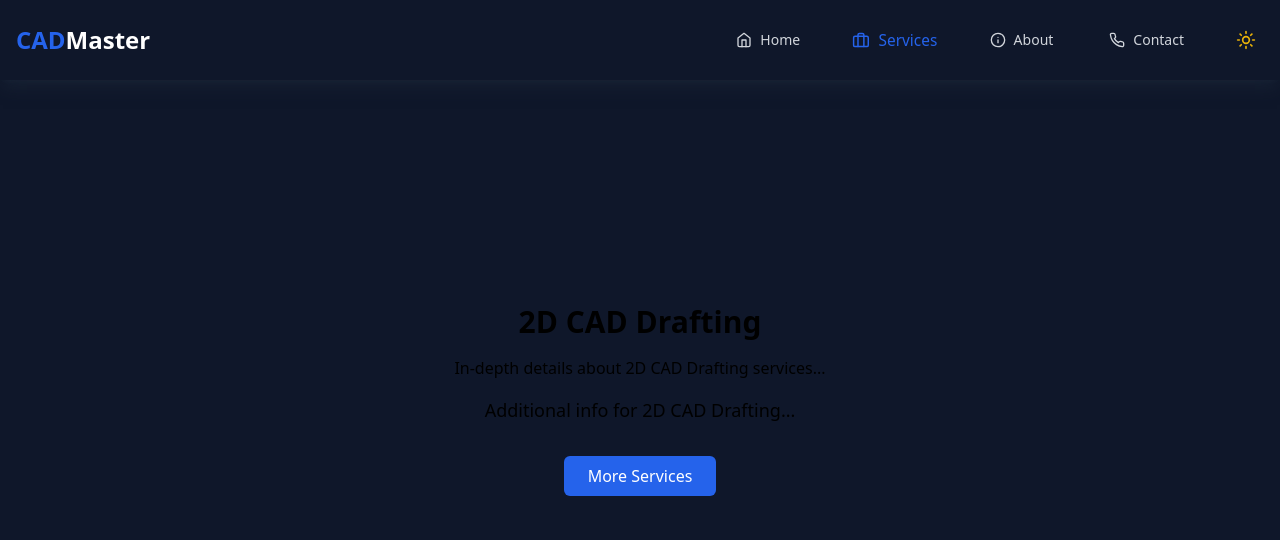
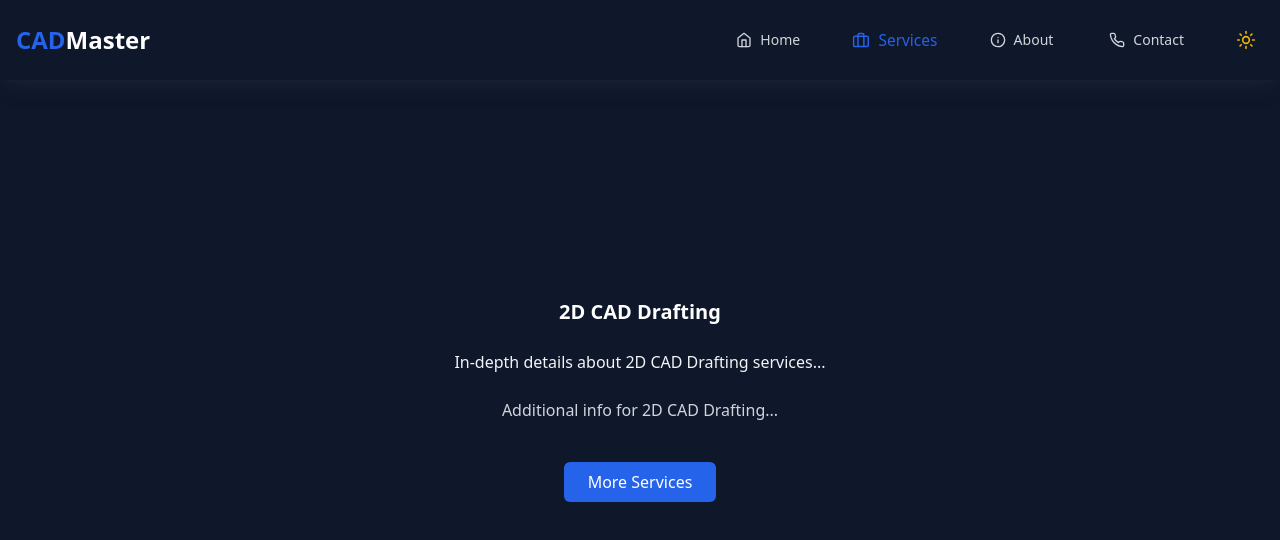
Before and after one commit to PragyeshChauhan/CADMaster, a React (Vite) app: page /services/1 in a window 1280 px wide. Shown: the top 540 px of the page. Built offline with nearby package versions, Linux system fonts and the light colour scheme.

Commit message:
colour upgrade

```diff
--- a/src/pages/ServiceDetail.tsx
+++ b/src/pages/ServiceDetail.tsx
@@ -37,14 +37,14 @@ const ServiceDetail = () => {
   return (
     <div className="min-h-screen grid place-items-center">
       <div className="container mx-auto px-4 py-16 text-center">
-        <h2 className="text-3xl font-bold">{service.title}</h2>
-        <p className="mt-4">{service.description}</p>
-        <p className="mt-4 text-lg">{service.moreInfo}</p>
+        <h2 className="text-xl font-semibold text-gray-900 dark:text-white mb-2">{service.title}</h2>
+        <p className="mt-6 dark:text-gray-100">{service.description}</p>
+        <p className="mt-6 text-gray-600 dark:text-gray-300">{service.moreInfo}</p>
 
         {/* Back to Services button */}
         <button
           onClick={handleBackClick}
-          className="mt-8 px-6 py-2 bg-blue-600 text-white rounded-md hover:bg-blue-700 transition-colors duration-300"
+          className="mt-10 px-6 py-2 bg-blue-600 text-white rounded-md hover:bg-blue-700 transition-colors duration-300"
         >
            More Services
         </button>
```
